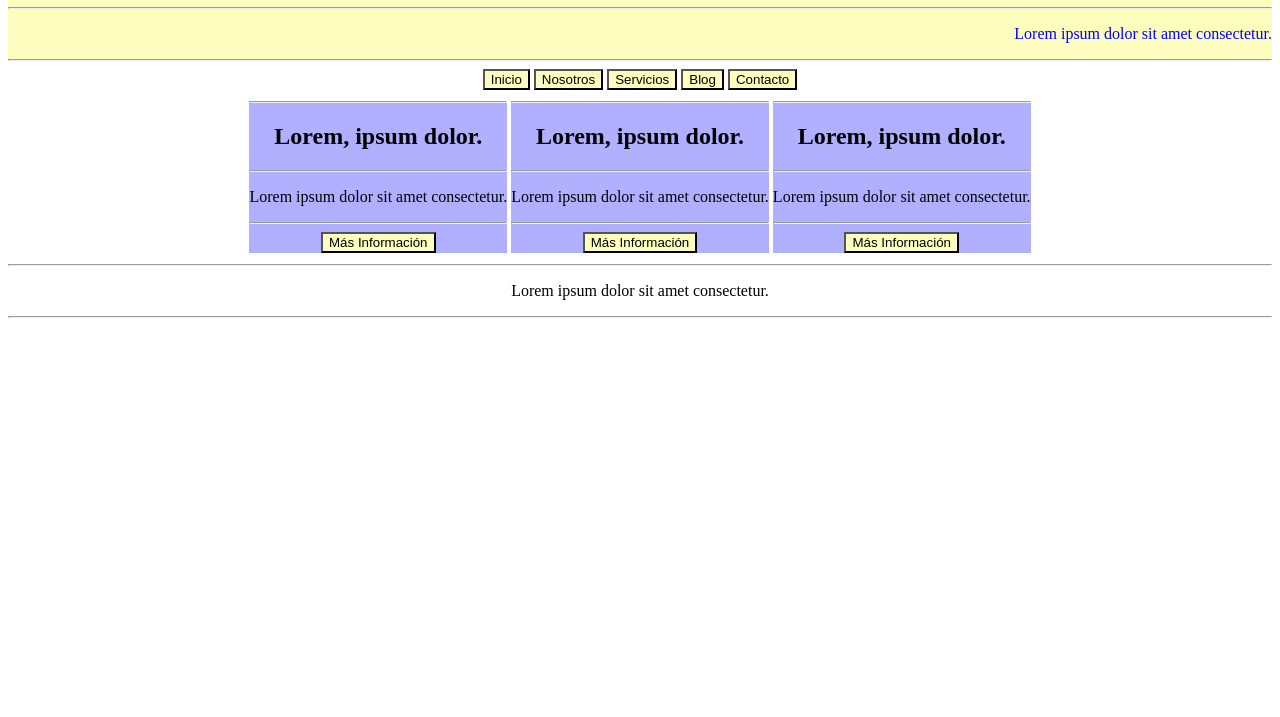
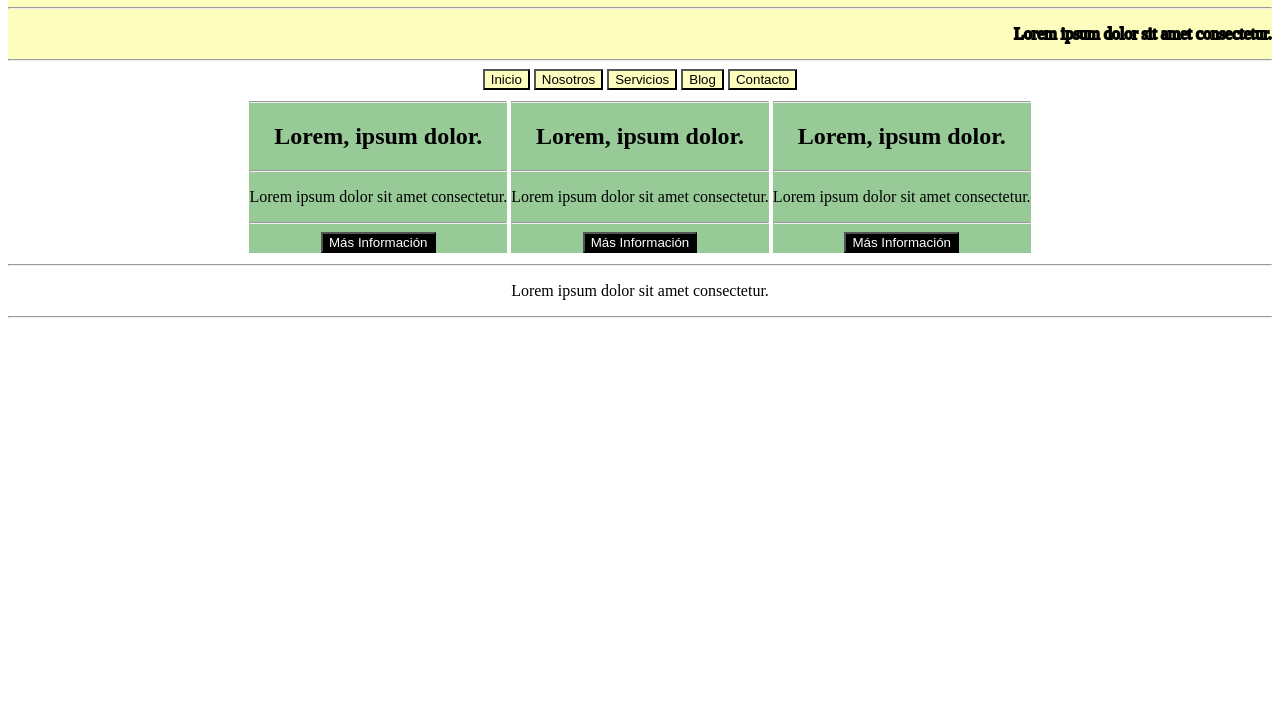
Before and after one commit to JULI1926/estilos, a plain HTML site: page index.html in a window 1280 px wide. Shown: the part 83-800 px from the top of the page. Drawn offline with Linux system fonts and the light colour scheme.

Commit message:
Se cambia el Titulo

```diff
--- a/styles.css
+++ b/styles.css
@@ -14,7 +14,8 @@ h1{
 }
 
 .text-light{
-    color:blue;
+    -webkit-text-stroke: 2px black;
+     color: transparent;
 }
 
 .text-center{
@@ -34,7 +35,7 @@ h1{
 }
 
 .bg-info{
-    background-color: #B1AFFF;
+    background-color: #97ca97;
 }
 
 .text-primary{
@@ -42,5 +43,6 @@ h1{
 }
 
 .text-white{
-    color:black;
+    background-color: black;
+    color:white;
 }
```
